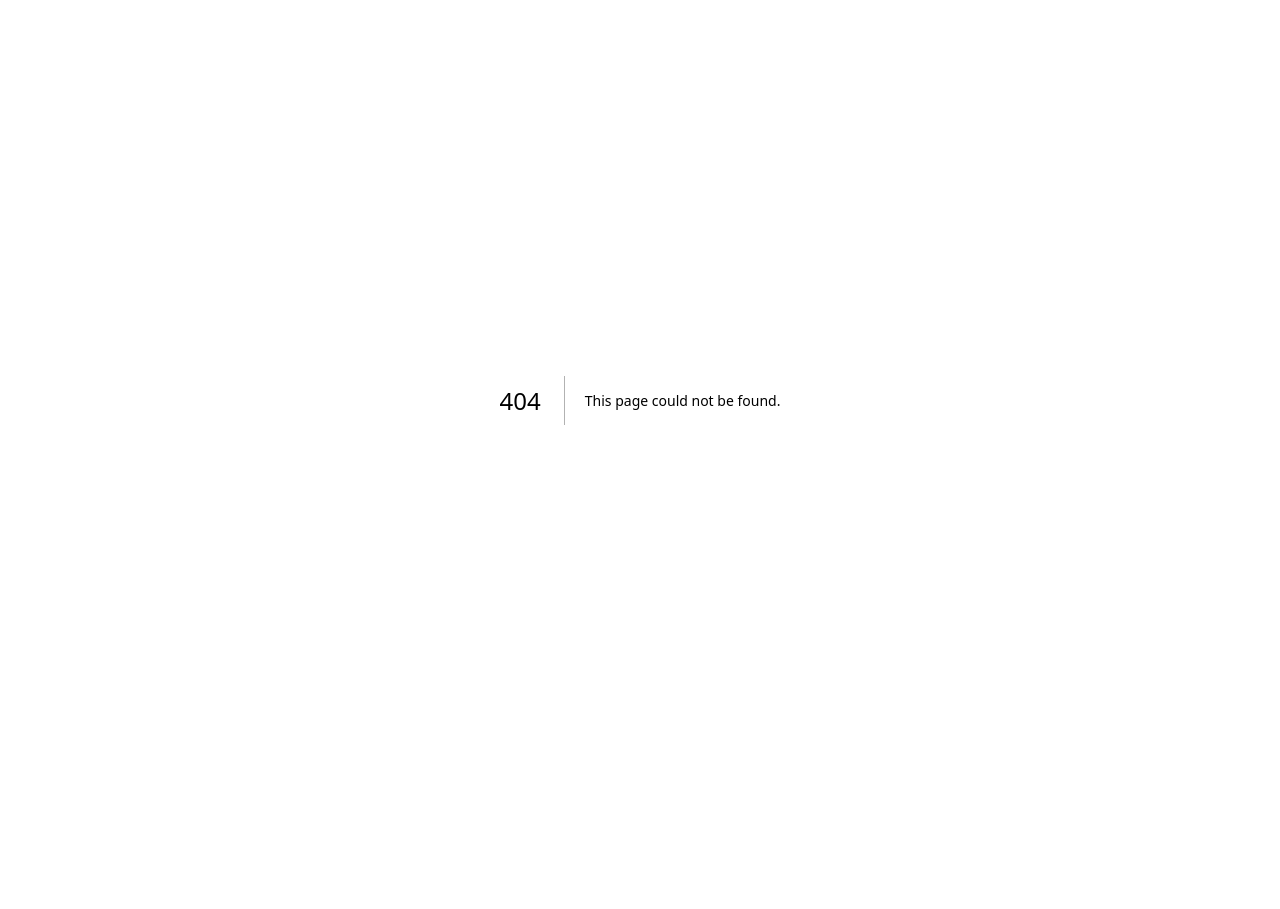
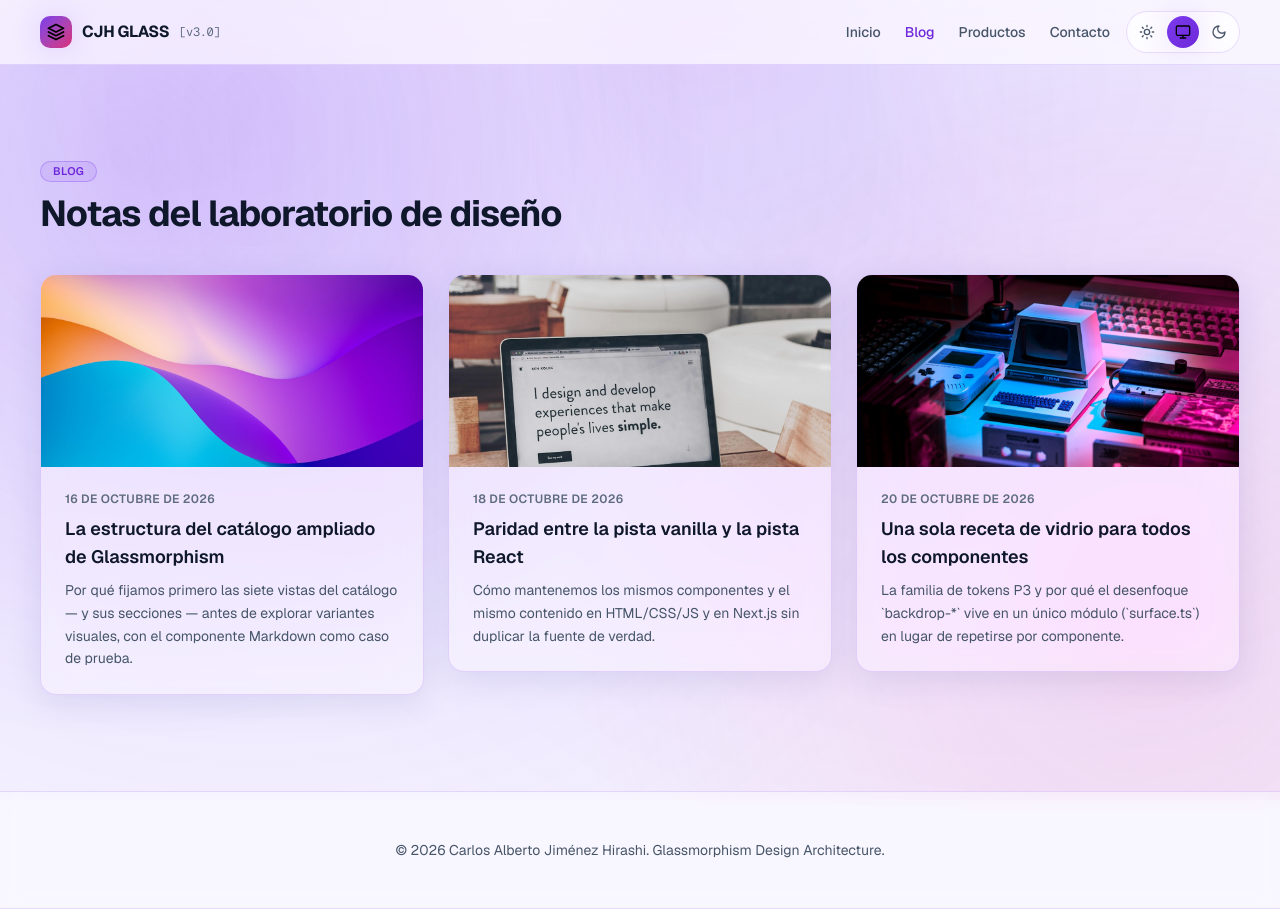
Before and after one commit to cjhirashi/design-html, a Next.js app in the folder react/glassmorphism/: page /blog in a window 1280 px wide. Before the commit this address had no page. Before the commit the page ends 800 px from the top, so only its background shows below. Built offline with nearby package versions, Linux system fonts and the light colour scheme.

Commit message:
feat(blog): T-009 — vista de listado de blog con grid de post-card (RF-003)

```diff
--- /dev/null
+++ b/react/glassmorphism/app/blog/_components/site-nav.tsx
@@ -0,0 +1,32 @@
+import { Logo } from "@/components/glass/logo";
+import { Navbar, NavLink } from "@/components/glass/navbar";
+import { ThemeSwitch } from "@/components/glass/theme-switch";
+
+const LINKS = [
+  { href: "/", label: "Inicio" },
+  { href: "/blog", label: "Blog" },
+  { href: "/productos", label: "Productos" },
+  { href: "/contacto", label: "Contacto" },
+] as const;
+
+/**
+ * Navbar compartida de las vistas de catálogo (Blog, Productos, Contacto): mismo
+ * `Navbar` de vidrio que el landing y el dashboard, con los enlaces entre vistas en vez
+ * del ancla de secciones (RF-003, RF-005, RF-007). Sin cajón móvil propio: a este tamaño
+ * de catálogo los enlaces caben en una sola fila incluso en pantallas pequeñas.
+ */
+export function SiteNav({ active }: { active?: (typeof LINKS)[number]["href"] }) {
+  return (
+    <Navbar>
+      <Logo />
+      <nav aria-label="Principal" className="ml-auto flex items-center gap-6 overflow-x-auto">
+        {LINKS.map((l) => (
+          <NavLink key={l.href} href={l.href} active={l.href === active}>
+            {l.label}
+          </NavLink>
+        ))}
+      </nav>
+      <ThemeSwitch />
+    </Navbar>
+  );
+}
--- /dev/null
+++ b/react/glassmorphism/app/blog/page.tsx
@@ -0,0 +1,56 @@
+import type { Metadata } from "next";
+
+import { AuroraBackground } from "@/components/background/aurora-background";
+import { EmptyState } from "@/components/glass/empty-state";
+import { Footer } from "@/components/glass/footer";
+import { PostCard } from "@/components/glass/post-card";
+import { Reveal } from "@/components/glass/reveal";
+import { SectionHeading } from "@/components/glass/section-heading";
+import { footer } from "@/content/landing";
+import { heading, posts } from "@/content/blog";
+
+import { SiteNav } from "./_components/site-nav";
+
+const container = "mx-auto w-full max-w-[1280px] px-4 sm:px-6 lg:px-10";
+
+export const metadata: Metadata = { title: "Blog" };
+
+/** Listado de Blog (RF-003): grid de `PostCard` con imagen, título, extracto y fecha. */
+export default function BlogPage() {
+  return (
+    <div className="overflow-x-clip">
+      <AuroraBackground />
+      <SiteNav active="/blog" />
+
+      <main>
+        <section aria-labelledby="blog-title" className="py-16 sm:py-24">
+          <Reveal className={`${container} flex flex-col gap-10`}>
+            <SectionHeading id="blog-title" eyebrow={heading.eyebrow} title={heading.title} />
+
+            {posts.length > 0 ? (
+              <ul className="grid gap-6 sm:grid-cols-2 lg:grid-cols-3">
+                {posts.map((post) => (
+                  <li key={post.slug}>
+                    <PostCard
+                      src={post.src}
+                      width={post.width}
+                      height={post.height}
+                      alt={post.alt}
+                      title={post.title}
+                      excerpt={post.excerpt}
+                      date={post.date}
+                    />
+                  </li>
+                ))}
+              </ul>
+            ) : (
+              <EmptyState message="No hay publicaciones todavía." />
+            )}
+          </Reveal>
+        </section>
+      </main>
+
+      <Footer>{footer}</Footer>
+    </div>
+  );
+}
--- /dev/null
+++ b/react/glassmorphism/components/glass/footer.tsx
@@ -0,0 +1,16 @@
+import { cn } from "@/lib/utils";
+
+import { Band } from "./band";
+
+/**
+ * Pie de página de vidrio compartido (RF-007): el landing lo compone inline con `Band`;
+ * las vistas nuevas del catálogo (Blog, Productos, Contacto) lo reusan tal cual para no
+ * declarar su propio layout de cierre.
+ */
+export function Footer({ className, children }: { className?: string; children: React.ReactNode }) {
+  return (
+    <Band as="footer" className={cn("px-6 py-12 text-center text-sm text-fg-2", className)}>
+      {children}
+    </Band>
+  );
+}
--- /dev/null
+++ b/react/glassmorphism/content/blog.ts
@@ -0,0 +1,55 @@
+// Datos del listado de Blog (RF-003). Presentacional: simulan la fuente real
+// (`content/blog/<slug>.md`) sin leer el archivo — el componente Markdown (T-022/T-023)
+// renderiza el cuerpo completo en `app/blog/[slug]`.
+export type Post = {
+  slug: string;
+  src: string;
+  width: number;
+  height: number;
+  alt: string;
+  title: string;
+  excerpt: string;
+  /** Fecha ya formateada en español (p.ej. "24 de octubre de 2026"). */
+  date: string;
+};
+
+export const heading = {
+  eyebrow: "Blog",
+  title: "Notas del laboratorio de diseño",
+};
+
+export const posts: Post[] = [
+  {
+    slug: "estructura-catalogo",
+    src: "/gallery/vidrio-01.jpg",
+    width: 1200,
+    height: 912,
+    alt: "Capas de vidrio translúcido superpuestas sobre un fondo degradado violeta y cian",
+    title: "La estructura del catálogo ampliado de Glassmorphism",
+    excerpt:
+      "Por qué fijamos primero las siete vistas del catálogo — y sus secciones — antes de explorar variantes visuales, con el componente Markdown como caso de prueba.",
+    date: "16 de octubre de 2026",
+  },
+  {
+    slug: "paridad-entre-pistas",
+    src: "/gallery/vidrio-02.jpg",
+    width: 1200,
+    height: 1531,
+    alt: "Portátil abierto sobre una mesa de madera en una terraza",
+    title: "Paridad entre la pista vanilla y la pista React",
+    excerpt:
+      "Cómo mantenemos los mismos componentes y el mismo contenido en HTML/CSS/JS y en Next.js sin duplicar la fuente de verdad.",
+    date: "18 de octubre de 2026",
+  },
+  {
+    slug: "tokens-de-vidrio",
+    src: "/gallery/vidrio-03.jpg",
+    width: 1200,
+    height: 800,
+    alt: "Computadoras retro y casetes bajo luz magenta y cian",
+    title: "Una sola receta de vidrio para todos los componentes",
+    excerpt:
+      "La familia de tokens P3 y por qué el desenfoque `backdrop-*` vive en un único módulo (`surface.ts`) en lugar de repetirse por componente.",
+    date: "20 de octubre de 2026",
+  },
+];
```
Also changed, not shown: 1 other file (tests, documents, lock files or other folders).
